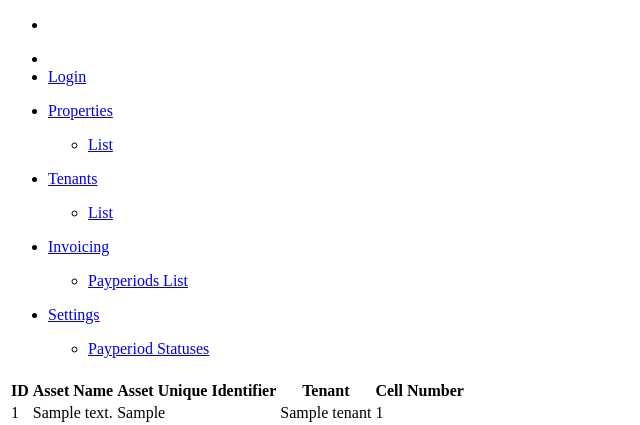
After one commit to mwanginjamb/Gz_utilityBilling, a Yii app: template frontend/views/site/inventory.php in a window 1280 px wide. The commit adds this page. Shown: the top 425 px of the page, without its empty margins (0-640 px from the left). Run offline with PHP 8.4 and a stand-in for Yii, Linux system fonts and the light colour scheme; the template is opened without the code that fills it: most values are stand-ins (such as "Sample title", 1, 10 or a date in 2020); data that the repository does not hold is empty; some libraries are stand-ins or nearby versions.

Commit message:
Feat: Add a list of a asset affiliation for general access to tenants

```diff
--- a/frontend/views/layouts/main.php
+++ b/frontend/views/layouts/main.php
@@ -149,7 +149,7 @@ $absoluteUrl = \yii\helpers\Url::home(true);
                         <div class="dropdown-divider"></div>
                         <!-- <?= (!Yii::$app->user->isGuest) ? Html::a('<i class="fas fa-users mx-1"></i> UTAP Team', '/site/credits', ['class' => 'dropdown-item', 'title' => 'Credits: UTAP/ Employee Self Service Portal Development Team', 'target' => '_blank']) : ''; ?> -->
                         <div class="dropdown-divider"></div>
-                        <!-- <?= (!Yii::$app->user->isGuest) ? Html::a('<i class="fas fa-users mx-1"></i> Help Desk', '/issue/create', ['class' => 'dropdown-item', 'title' => 'ESS Help Desk: Escalate any ESS issue via this facility', 'target' => '_blank']) : ''; ?> -->
+                        <?= (!Yii::$app->user->isGuest) ? Html::a('<i class="fas fa-users mx-1"></i> Asset Inventory', '/site/inventory', ['class' => 'dropdown-item', 'title' => 'View Asset List', 'target' => '_blank']) : ''; ?>
                         <div class="dropdown-divider"></div>
                         <?= (!Yii::$app->user->isGuest) ? Html::a('<i class="fas fa-sign-out-alt mx-1"></i> Logout (' . ucwords(\Yii::$app->user->identity->username) . ')', '/site/logout/', [
                             'class' => 'dropdown-item',
--- /dev/null
+++ b/frontend/views/site/inventory.php
@@ -0,0 +1,34 @@
+<?php
+
+/** @var yii\web\View $this */
+
+$this->title = 'Asset Inventory';
+?>
+<div class="site-index">
+    <table class="table">
+        <thead>
+            <tr>
+                <th>ID</th>
+                <th>Asset Name</th>
+                <th>Asset Unique Identifier</th>
+                <th>Tenant</th>
+                <th>Cell Number</th>
+            </tr>
+        </thead>
+        <tbody>
+            <?php
+            $count = 0;
+            foreach ($assets as $asset):
+                $count++;
+                ?>
+                <tr>
+                    <td><?= $count ?></td>
+                    <td><?= $asset->asset_description ?></td>
+                    <td><?= $asset->asset_unique_identifier ?></td>
+                    <td><?= $asset->tenant->principle_tenant_name ?></td>
+                    <td><?= $asset->tenant->cell_number ?></td>
+                </tr>
+            <?php endforeach; ?>
+        </tbody>
+    </table>
+</div>
```
Also changed, not shown: frontend/controllers/SiteController.php (+8 -0 lines).
